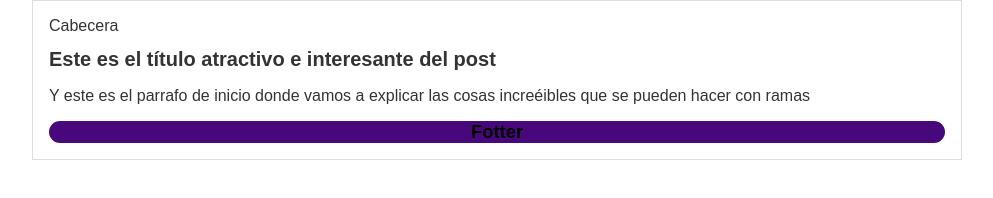
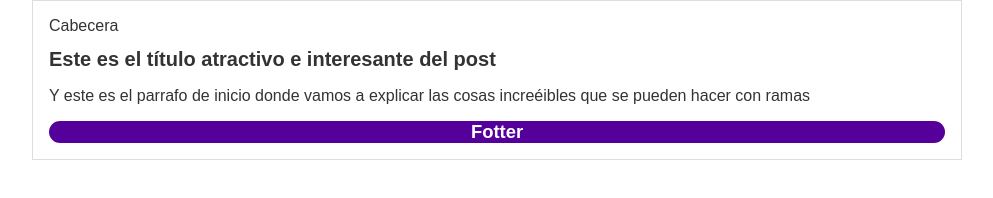
Before and after one commit to JeyG20/hyperblog, a plain HTML site: page blogpost.html in a window 1280 px wide. Shown: the whole page, without its empty margins (143-1136 px from the left). Drawn offline with Linux system fonts and the light colour scheme.

Commit message:
improving footer desing

```diff
--- a/css/estilos.css
+++ b/css/estilos.css
@@ -34,11 +34,12 @@ footer
     font-weight: bold;
     font-size: 1.15em;
     border-radius: 20px;
-    background-color: #46077afd;
+    height: auto;
+    background-color: #56009c;
 }
 footer #link
 {
-
+    margin: 20% 0 20% 0;
     text-decoration: none;
-    color: black;
+    color: white;
 }
```
